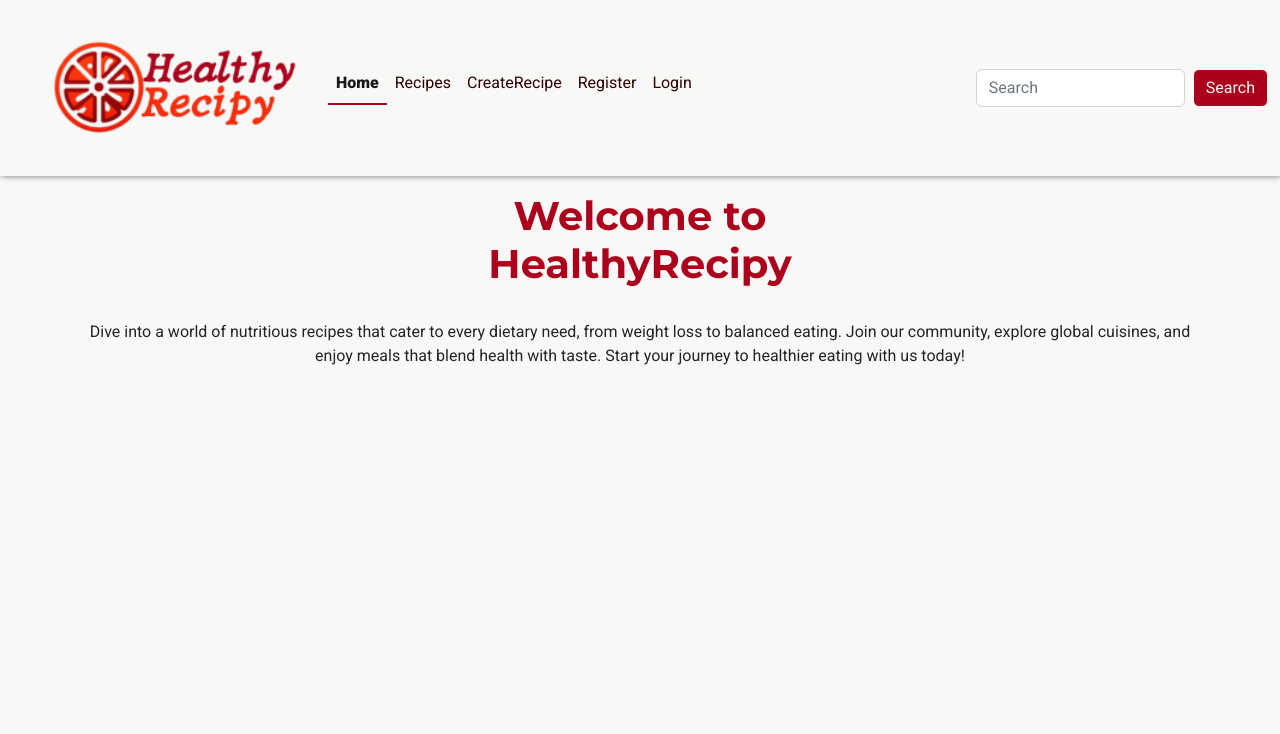
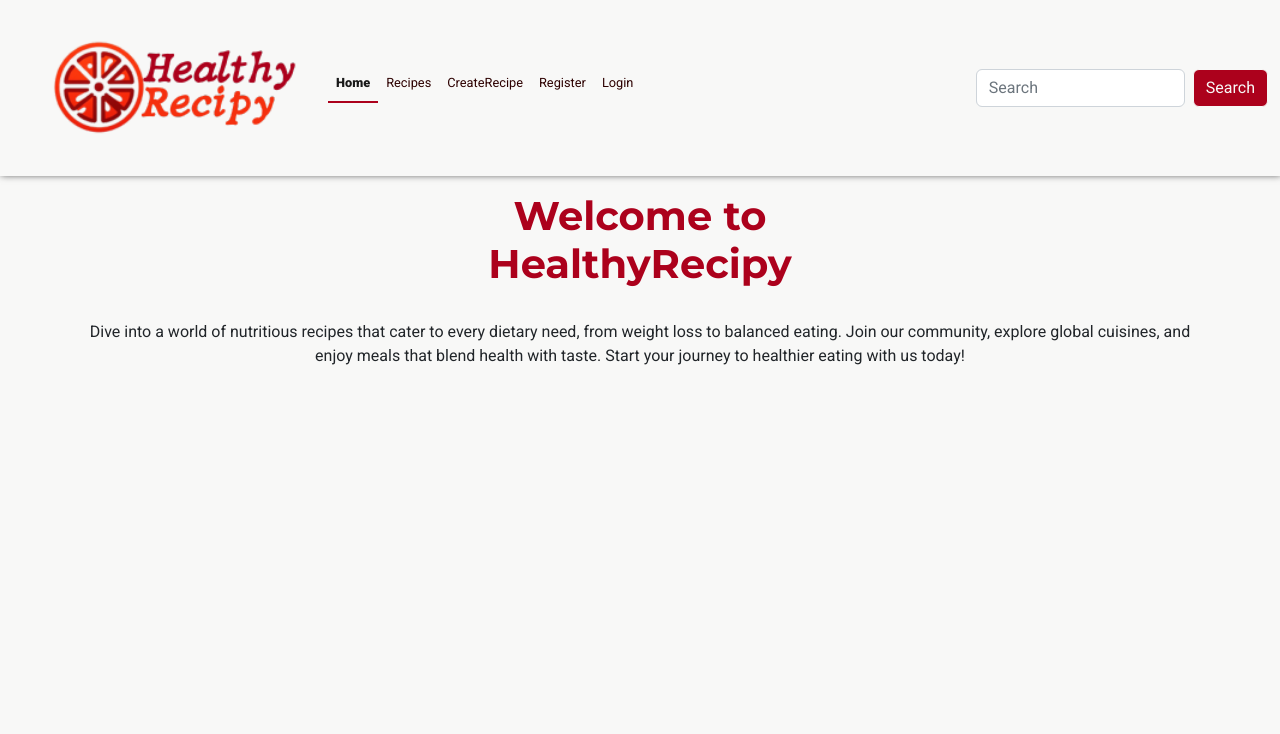
Before and after one commit to GracieteDev/recipe-django, a Django app: page / in a window 1280 px wide. Shown: the top 734 px of the page. Run offline with Django 4.2, Linux system fonts and the light colour scheme; data that the repository does not hold is empty; some libraries are stand-ins or nearby versions.

Commit message:
styling more

```diff
--- a/static/css/base.css
+++ b/static/css/base.css
@@ -82,7 +82,7 @@ footer {
   background-color: var(--white-yellow) !important;
   box-shadow: var(--small-box-shadow);
   color: var(--dark-red);
-  font-size: 1rem;
+  font-size: 0.8rem;
   display: flex;
   justify-content: center;
 }
```
